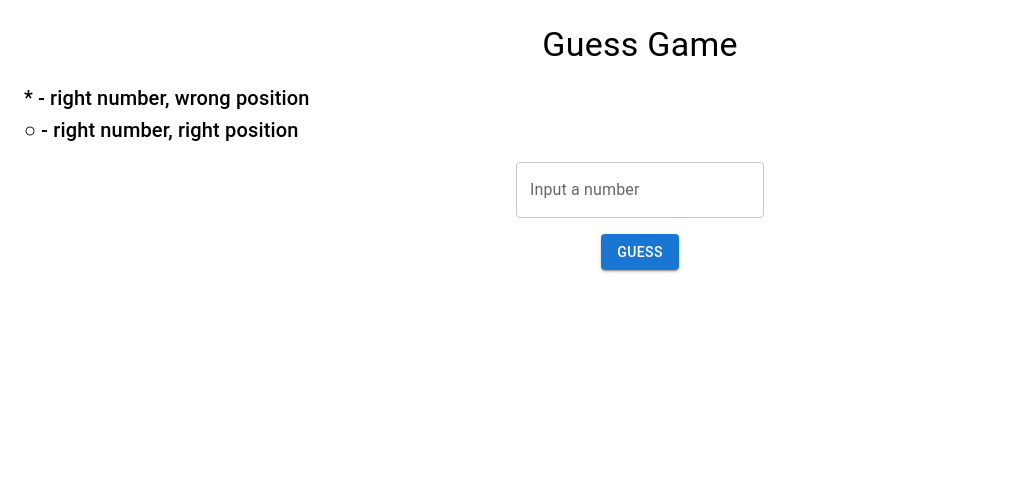
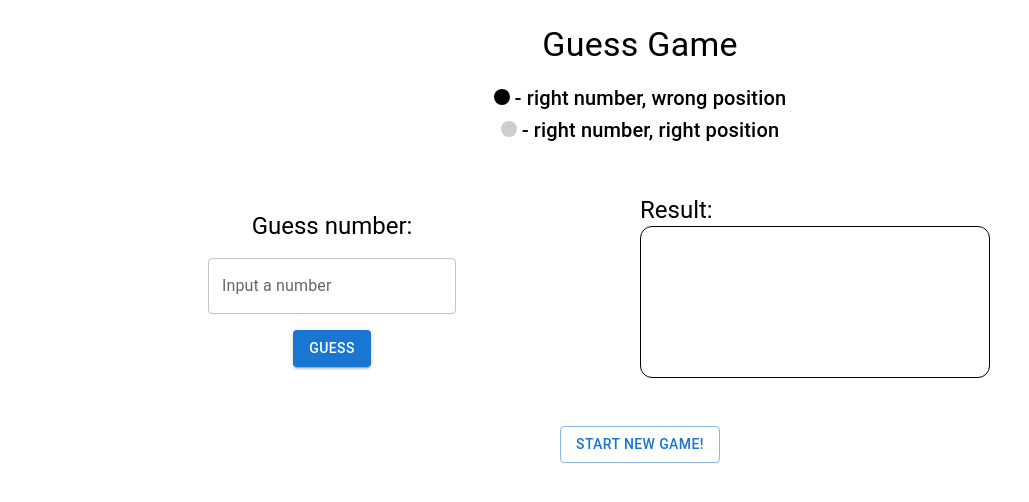
Before and after one commit to Vitalidev05/guess-game, a React (Create React App) app: page / in a window 1280 px wide. Shown: the top 502 px of the page, without its empty margins (0-1029 px from the left). Built offline with nearby package versions, Linux system fonts and the light colour scheme.

Commit message:
feature: implement view

```diff
--- a/src/components/DisplayResult/component.tsx
+++ b/src/components/DisplayResult/component.tsx
@@ -1,17 +1,45 @@
-import { Box } from '@mui/material';
 import React, { memo } from 'react';
+import { Box, Typography } from '@mui/material';
 import { useSelector } from 'react-redux';
 import { selectInput } from '../../redux/guess/selectors';
 import { useDisplayResult } from './hook';
+import { Dot } from '../Dot';
 
 export const DisplayResult = memo(() => {
     const { userNumber, result, code, isGuessed } = useDisplayResult();
-    console.log('result', result);
     console.log('code', code);
-    console.log('isGuessed', isGuessed);
 
     return (
         <Box>
+            <Typography variant="h5">Result:</Typography>
+            <Box sx={{
+                border: '1px solid black',
+                borderRadius: 3,
+                minHeight: 150,
+                display: 'flex',
+                maxWidth: 300,
+                justifyContent: 'space-between',
+                px: 3,
+                alignItems: 'center',
+            }}>
+                {result?.map(({ value, isGuess, isRightPosition }) => (
+                    <Box
+                        key={value}
+                        sx={{
+                            display: 'flex',
+                            alignItems: 'center',
+                            flexDirection: 'column',
+                            pt: 2,
+                        }}
+                    >
+                        {isGuess && !isRightPosition && <Dot color="dark" />}
+                        {isRightPosition && <Dot color="light" />}
+                        {!isGuess && !isRightPosition && <Dot color="transparent" />}
+                        <Typography variant="h1">{value}</Typography>
+                    </Box>
+                ))}
+            </Box>
         </Box>
+
     );
 });
--- /dev/null
+++ b/src/components/Dot/component.tsx
@@ -0,0 +1,13 @@
+import React, { memo } from 'react'
+import { styles } from "./styles";
+import { Props } from './types'
+
+export const Dot = memo(({ color }: Props) => {
+    if (color === "dark") {
+        return <span style={styles.dark}></span>;
+    }
+    if (color === 'light') {
+        return <span style={styles.light}></span>;
+    }
+    return  <span style={styles.transparent}></span>;
+});
--- /dev/null
+++ b/src/components/Dot/index.ts
@@ -0,0 +1 @@
+export { Dot } from './component'
--- /dev/null
+++ b/src/components/Dot/styles.ts
@@ -0,0 +1,25 @@
+const dotSize = "1rem";
+
+export const styles = {
+    dark: {
+        height: dotSize,
+        width: dotSize,
+        backgroundColor: "#000",
+        borderRadius: "50%",
+        display: "inline-block",
+    },
+    light: {
+        height: dotSize,
+        width: dotSize,
+        backgroundColor: "#cecece",
+        borderRadius: "50%",
+        display: "inline-block",
+    },
+    transparent: {
+        height: dotSize,
+        width: dotSize,
+        backgroundColor: "transparent",
+        borderRadius: "50%",
+        display: "inline-block",
+    }
+};
--- /dev/null
+++ b/src/components/Dot/types.ts
@@ -0,0 +1,3 @@
+export type Props = {
+    color: string,
+}
--- a/src/components/GuessGame/component.tsx
+++ b/src/components/GuessGame/component.tsx
@@ -1,5 +1,5 @@
 import React, { memo } from 'react';
-import { Box } from '@mui/material';
+import { Box, Button } from '@mui/material';
 import { DisplayResult } from '../DisplayResult';
 import { NumericInput } from '../NumericInput';
 import { useModal } from './hook';
@@ -14,11 +14,25 @@ export const GuessGame = memo(() => {
         <Box sx={{ p: 3 }}>
             <Title title="Guess Game" />
             <Legend
-                legend1="* - right number, wrong position"
-                legend2="○ - right number, right position"
+                legend1=" - right number, wrong position"
+                legend2=" - right number, right position"
             />
-            <NumericInput />
-            <DisplayResult />
+            <Box sx={{ display: 'flex', justifyContent: 'center', mt: 6, flexWrap: 'wrap' }} >
+                <Box sx={{ flex: 1 }}>
+                    <NumericInput />
+                </Box>
+                <Box sx={{ flex: 1 }}>
+                    <DisplayResult />
+                </Box>
+            </Box>
+
+            <Box sx={{ display: 'flex', justifyContent: 'center', mt: 6 }}>
+                <Button onClick={() => modal.handleClose()} variant="outlined">
+                    Start new game!
+                </Button>
+            </Box>
+
+
             <GuessedModal {...modal} />
         </Box>
     );
--- a/src/components/GuessedModal/component.tsx
+++ b/src/components/GuessedModal/component.tsx
@@ -18,7 +18,7 @@ export const GuessedModal = memo(({ guessCount, open, handleClose }: Props) => {
                 </DialogContentText>
             </DialogContent>
             <DialogActions>
-                <Button onClick={handleClose} autoFocus>
+                <Button onClick={handleClose}>
                     Start new game!
                 </Button>
             </DialogActions>
--- a/src/components/Legend/component.tsx
+++ b/src/components/Legend/component.tsx
@@ -1,12 +1,19 @@
+import React, { memo } from 'react';
 import { Box, Typography } from '@mui/material';
-import React, { memo } from 'react';
 import { Props } from './types'
+import { Dot } from '../Dot'
 
 export const Legend = memo(({ legend1, legend2 }: Props) => {
     return (
-        <Box>
-            <Typography variant="h6">{legend1}</Typography>
-            <Typography variant="h6">{legend2}</Typography>
+        <Box sx={{ display: 'flex', justifyContent: 'center', flexDirection: 'column', alignItems: 'center' }}>
+            <Typography variant="h6">
+                <Dot color="dark" />
+                {legend1}
+            </Typography>
+            <Typography variant="h6">
+                <Dot color="light" />
+                {legend2}
+            </Typography>
         </Box>
     );
 });
--- a/src/components/NumericInput/component.tsx
+++ b/src/components/NumericInput/component.tsx
@@ -1,5 +1,5 @@
-import { Box, Button, TextField } from '@mui/material';
 import React, { memo } from 'react';
+import { Box, Button, TextField, Typography } from '@mui/material';
 import { useNumericInput } from './hook';
 import { styles } from "./style";
 
@@ -10,6 +10,7 @@ export const NumericInput = memo(() => {
 
     return (
         <Box sx={styles.inputContainer}>
+            <Typography variant="h5">Guess number:</Typography>
             <TextField
                 onChange={validate}
                 id="outlined-basic"
```
